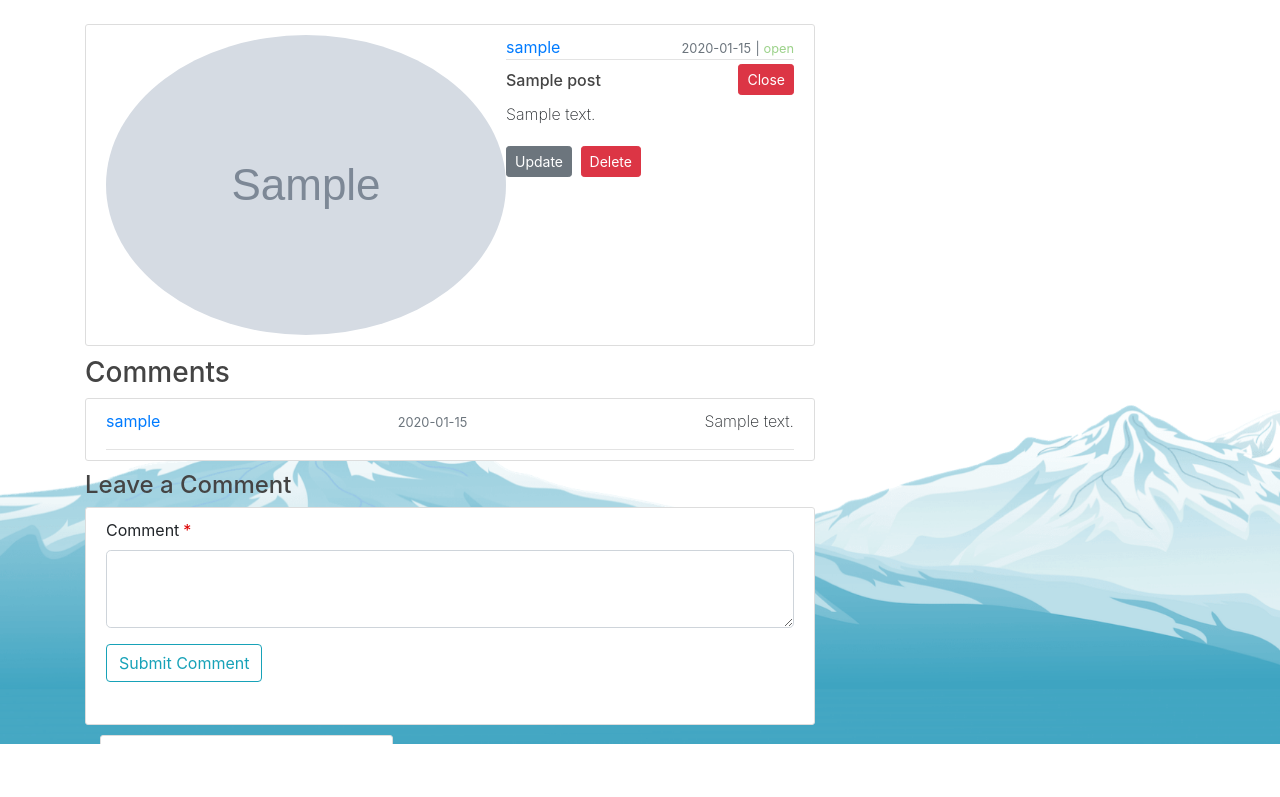
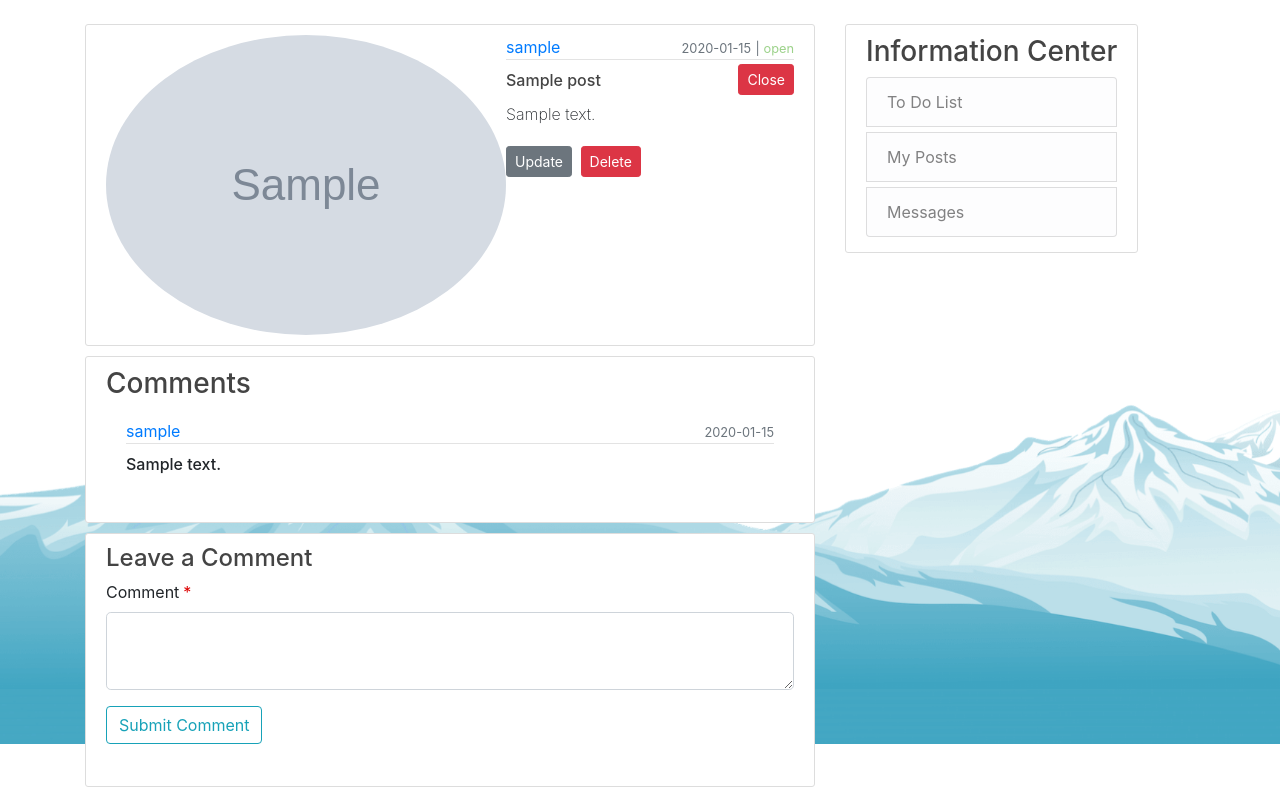
Before and after one commit to SinaBehrouz/Benefactors, a Flask app: page /post/1/comment/ in a window 1280 px wide. Shown: the part 56-853 px from the top of the page. Before the commit the page ends 800 px from the top, so only its background shows below. Run offline with Flask 2, Linux system fonts and the light colour scheme; a user stored in the database is signed in; tables that the repository leaves empty hold one stand-in row (values such as "Sample post"); grey boxes marked "Sample" are stand-in pictures; some libraries are stand-ins or nearby versions.

Commit message:
Enhance the styling CSS on the Post Comments Section along with the HTML

```diff
--- a/web/benefactors/routes.py
+++ b/web/benefactors/routes.py
@@ -154,6 +154,7 @@ def post(post_id):
     else:
         curr_user_volunteering = False
         comments = db.session.query(PostComment).filter_by(post_id = post_id)
+        form = PostCommentForm()
         if current_user.is_authenticated and post.volunteer == current_user.id:
             curr_user_volunteering = True
         return render_template('post.html', title=post.title, post=post, curr_user_volunteering=curr_user_volunteering, comments = comments, form=form)
@@ -225,7 +226,6 @@ def single_post(post_id):
         #@todo: are we actually deleting the post or changing the status to closed or deleted?
         return {"Message": 'post with id ' + str(post_id) + ' has been deleted'}, 200
 
-
 #-------------------------------Post's Comment----------------------------------------
 
 # Create a new post comment on a Post
@@ -242,9 +242,9 @@ def create_post_comment(post_id):
 
     if request.method == 'POST':
         if current_user.is_authenticated:
-            print("Test entering authenticated")
+            # print("Test entering authenticated")
             if form.validate_on_submit():
-                print("Test entering the validation")
+                # print("Test entering the validation")
                 created_comment = PostComment(comment_desc=form.comment_desc.data, cmt_author=current_user, post_id = post_id)
                 db.session.add(created_comment)
                 db.session.commit()
@@ -255,8 +255,6 @@ def create_post_comment(post_id):
             return redirect(url_for('login'))
 
     return render_template('post.html', title=post.title, post=post, curr_user_volunteering=curr_user_volunteering, comments=comments, form=form)
-
-
 
 #--------------------------------------Account----------------------------------------
 
--- a/web/benefactors/static/main.css
+++ b/web/benefactors/static/main.css
@@ -112,3 +112,12 @@ input:focus.search-bar{
 input:hover.search-bar{
   width: 100%;
 }
+
+#comment-display {
+  border: none;
+}
+
+#comment-desc-display{
+  padding-top: 8px;
+  font-weight: 500;
+}
--- a/web/benefactors/templates/post.html
+++ b/web/benefactors/templates/post.html
@@ -49,23 +49,25 @@
     </div>
   </article>
 
+  <div class="content-section">
     <h3 class="comments-title">Comments</h3>
+    {% for comment in comments %}
     <article class="media content-section" id="comment-display">
-  {% for comment in comments %}
             <div class="media-body">
                 <div class="article-metadata">
                     <a class="mr-20" href="#">{{ comment.cmt_author.username }}</a>
                     <div>
                       <small class="text-muted">{{ comment.date_posted.strftime('%Y-%m-%d') }}</small>
                     </div>
-            <!-- <h3><a class="article-title" href="{{ url_for('post', post_id=post.id) }}">{{ post.title }}</a></h3> -->
-            <p class="article-content">{{ comment.comment_desc }}</p>
                   </div>
+                <p class="article-content" id="comment-desc-display">{{ comment.comment_desc }}</p>
+            </div>
+    </article>
     {% endfor %}
-</article>
+  </div>
 
+  <div class="content-section">
     <h4> Leave a Comment </h4>
-<div class="content-section">
     <form action="{{ url_for('create_post_comment', post_id=post.id) }}" method="POST">
       {{ form.hidden_tag() }}
       <fieldset class="form-group">
@@ -87,32 +89,7 @@
         </div>
       </fieldset>
     </form>
-  <!-- <article class="media content-section">
-    <div class="media-body">
-      <div class="article-metadata">
-          <h4> Comments </h4>
-          {% for comment in comments %}
-          <div class="single-comment justify-content-between d-flex">
-              <p class="article-title"> {{ comment.cmt_author.username }}</p> <br>
-              <small class="text-muted">{{ comment.date_posted.strftime('%Y-%m-%d') }}</small><br><br>
-              <p class = "article-content"> {{ comment.comment_desc }} </p>
   </div>
-          {% endfor %}
-      </div>
-
-    <div class="article-metadata">
-      <h4> Leave a Comment </h4>
-      <form method = "POST">
-        <div class="form-group form-inline">
-            <div class ="form-group">
-              <textarea name="message" class="form-control" rows="7" placeholder="Write your comments here" onfocus="this.placeholder = ''" onblur="this.placeholder = 'Message'" required=""></textarea>
-            </div>
-            <input class="btn btn-primary" type="submit" value="Submit Comment">
-        </div>
-      </form>
-    </div>
-  </div>
-  </article> -->
 
   <div class="modal fade" id="deleteModal" tabindex="-1" role="dialog" aria-labelledby="deleteModalLabel" aria-hidden="true">
     <div class="modal-dialog" role="document">
```
Lines whose indentation alone changed are shown as unchanged.
